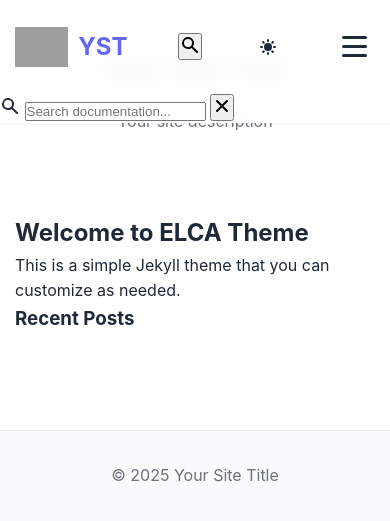
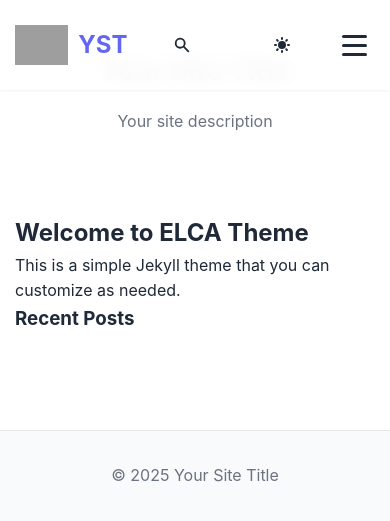
Before and after one commit to mr-izu/elca, a Jekyll site: the page built from index.html, in a window 390 px wide. Shown: the top 521 px of the page. Built offline with Jekyll 4.4.1, drawn with Linux system fonts in a browser that asks for light colours.

Commit message:
Update style.scss

```diff
--- a/assets/css/style.scss
+++ b/assets/css/style.scss
@@ -121,6 +121,75 @@
     color: var(--primary-color);
 }
 
+// Navigation layout
+.nav {
+    display: flex;
+    align-items: center;
+    gap: 0.5rem;
+}
+
+// Search Toggle Button
+.search-toggle {
+    background: none;
+    border: none;
+    cursor: pointer;
+    padding: 0.5rem;
+    border-radius: var(--border-radius);
+    transition: var(--transition);
+    color: var(--text-dark);
+    display: flex;
+    align-items: center;
+    justify-content: center;
+
+    &:hover {
+        background: var(--bg-lighter);
+        color: var(--primary-color);
+    }
+
+    svg {
+        width: 20px;
+        height: 20px;
+    }
+}
+
+// Dark mode toggle button
+.theme-toggle {
+    background: none;
+    border: none;
+    cursor: pointer;
+    padding: 0.5rem;
+    border-radius: var(--border-radius);
+    transition: var(--transition);
+    color: var(--text-dark);
+    display: flex;
+    align-items: center;
+    justify-content: center;
+
+    &:hover {
+        background: var(--bg-lighter);
+    }
+
+    .sun-icon, .moon-icon {
+        width: 20px;
+        height: 20px;
+    }
+
+    .moon-icon {
+        display: none;
+    }
+}
+
+[data-theme="dark"] {
+    .theme-toggle {
+        .sun-icon {
+            display: none;
+        }
+        .moon-icon {
+            display: block;
+        }
+    }
+}
+
 .nav-menu {
     display: flex;
     list-style: none;
@@ -216,44 +285,6 @@
     border-left-color: var(--primary-color);
 }
 
-// Dark mode toggle button
-.theme-toggle {
-    background: none;
-    border: none;
-    cursor: pointer;
-    padding: 0.5rem;
-    border-radius: var(--border-radius);
-    transition: var(--transition);
-    color: var(--text-dark);
-    display: flex;
-    align-items: center;
-    justify-content: center;
-
-    &:hover {
-        background: var(--bg-lighter);
-    }
-
-    .sun-icon, .moon-icon {
-        width: 20px;
-        height: 20px;
-    }
-
-    .moon-icon {
-        display: none;
-    }
-}
-
-[data-theme="dark"] {
-    .theme-toggle {
-        .sun-icon {
-            display: none;
-        }
-        .moon-icon {
-            display: block;
-        }
-    }
-}
-
 // Hamburger menu
 .hamburger {
     display: none;
@@ -283,9 +314,195 @@
     transform: rotate(45deg) translate(-5px, -6px);
 }
 
+// Search Overlay
+.search-overlay {
+    position: fixed;
+    top: 0;
+    left: 0;
+    width: 100%;
+    height: 100%;
+    background: rgba(0, 0, 0, 0.8);
+    backdrop-filter: blur(5px);
+    z-index: 2000;
+    display: none;
+    opacity: 0;
+    transition: opacity 0.3s ease;
+
+    &.active {
+        display: block;
+        opacity: 1;
+    }
+}
+
+.search-modal {
+    position: absolute;
+    top: 20%;
+    left: 50%;
+    transform: translateX(-50%);
+    width: 90%;
+    max-width: 600px;
+    background: var(--bg-white);
+    border-radius: var(--border-radius-lg);
+    box-shadow: var(--shadow-xl);
+    overflow: hidden;
+    max-height: 70vh;
+    display: flex;
+    flex-direction: column;
+}
+
+.search-header {
+    padding: 1.5rem;
+    border-bottom: 1px solid var(--border-light);
+}
+
+.search-input-container {
+    position: relative;
+    display: flex;
+    align-items: center;
+
+    .search-icon {
+        position: absolute;
+        left: 1rem;
+        color: var(--text-light);
+        width: 20px;
+        height: 20px;
+    }
+}
+
+#searchInput {
+    flex: 1;
+    padding: 1rem 1rem 1rem 3rem;
+    border: 2px solid var(--border-light);
+    border-radius: var(--border-radius);
+    font-size: 1.1rem;
+    background: var(--bg-white);
+    color: var(--text-dark);
+    transition: var(--transition);
+
+    &:focus {
+        outline: none;
+        border-color: var(--primary-color);
+        box-shadow: 0 0 0 3px rgba(99, 102, 241, 0.1);
+    }
+
+    &::placeholder {
+        color: var(--text-light);
+    }
+}
+
+.search-close {
+    position: absolute;
+    right: 0.5rem;
+    background: none;
+    border: none;
+    cursor: pointer;
+    padding: 0.5rem;
+    color: var(--text-light);
+    border-radius: var(--border-radius);
+    transition: var(--transition);
+
+    &:hover {
+        background: var(--bg-lighter);
+        color: var(--text-dark);
+    }
+
+    svg {
+        width: 20px;
+        height: 20px;
+    }
+}
+
+.search-results {
+    flex: 1;
+    overflow-y: auto;
+    max-height: 400px;
+}
+
+.search-placeholder,
+.search-no-results,
+.search-error {
+    padding: 2rem;
+    text-align: center;
+    color: var(--text-light);
+    font-style: italic;
+}
+
+.search-results-list {
+    padding: 0.5rem;
+}
+
+.search-result-item {
+    display: flex;
+    align-items: center;
+    padding: 1rem;
+    text-decoration: none;
+    color: var(--text-dark);
+    border-radius: var(--border-radius);
+    transition: var(--transition);
+    margin-bottom: 0.25rem;
+
+    &:hover {
+        background: var(--bg-lighter);
+        transform: translateX(4px);
+    }
+
+    &:last-child {
+        margin-bottom: 0;
+    }
+}
+
+.search-result-content {
+    flex: 1;
+}
+
+.search-result-title {
+    font-weight: 600;
+    margin-bottom: 0.25rem;
+    color: var(--text-dark);
+
+    mark {
+        background: var(--primary-light);
+        color: var(--text-dark);
+        padding: 0.1rem 0.2rem;
+        border-radius: 2px;
+    }
+}
+
+.search-result-excerpt {
+    font-size: 0.9rem;
+    color: var(--text-light);
+    margin-bottom: 0.25rem;
+    line-height: 1.4;
+
+    mark {
+        background: var(--primary-light);
+        color: var(--text-dark);
+        padding: 0.1rem 0.2rem;
+        border-radius: 2px;
+    }
+}
+
+.search-result-url {
+    font-size: 0.75rem;
+    color: var(--accent-color);
+    font-family: monospace;
+}
+
+.search-result-arrow {
+    color: var(--text-light);
+    transition: var(--transition);
+}
+
+.search-result-item:hover .search-result-arrow {
+    color: var(--primary-color);
+    transform: translateX(4px);
+}
+
 // Main content area
 .main-content {
     margin-top: 80px;
+    position: relative;
+    z-index: 1;
 }
 
 // Hero section
@@ -409,6 +626,7 @@
         display: block;
     }
 
+    .search-toggle,
     .theme-toggle {
         margin: 1rem 2rem;
         width: calc(100% - 4rem);
@@ -425,6 +643,26 @@
 
     .nav-container {
         padding: 0.8rem 0;
+    }
+
+    .search-modal {
+        top: 10%;
+        width: 95%;
+        max-height: 80vh;
+    }
+
+    .nav {
+        gap: 0.25rem;
+    }
+
+    .search-toggle,
+    .theme-toggle {
+        padding: 0.4rem;
+
+        svg {
+            width: 18px;
+            height: 18px;
+        }
     }
 }
 
@@ -448,209 +686,26 @@
     .post .post-header h1 {
         font-size: 2rem;
     }
-}
 
+    .search-header {
+        padding: 1rem;
+    }
 
+    #searchInput {
+        padding: 0.75rem 0.75rem 0.75rem 2.5rem;
+        font-size: 1rem;
+    }
 
-// Search Styles
-.search-container {
-    position: relative;
-    margin-right: 2rem;
-    flex: 0 1 400px;
-}
-
-.search-box {
-    display: flex;
-    background: var(--bg-light);
-    border: 2px solid var(--border-light);
-    border-radius: var(--border-radius);
-    overflow: hidden;
-    transition: var(--transition);
-
-    &:focus-within {
-        border-color: var(--primary-color);
-        box-shadow: 0 0 0 3px rgba(99, 102, 241, 0.1);
+    .search-input-container .search-icon {
+        left: 0.75rem;
     }
 }
 
-#search-input {
-    flex: 1;
-    padding: 0.75rem 1rem;
-    border: none;
-    background: transparent;
-    color: var(--text-dark);
-    font-size: 0.9rem;
-
-    &:focus {
-        outline: none;
-    }
-
-    &::placeholder {
-        color: var(--text-light);
-    }
+// Remove old search container styles (these are conflicting)
+.search-container,
+.search-box,
+#search-input,
+.search-button,
+.search-results.old-style {
+    display: none !important;
 }
-
-.search-button {
-    padding: 0.75rem;
-    background: transparent;
-    border: none;
-    color: var(--text-light);
-    cursor: pointer;
-    transition: var(--transition);
-
-    &:hover {
-        color: var(--primary-color);
-        background: var(--bg-lighter);
-    }
-
-    svg {
-        width: 18px;
-        height: 18px;
-    }
-}
-
-.search-results {
-    position: absolute;
-    top: 100%;
-    left: 0;
-    right: 0;
-    background: var(--bg-white);
-    border: 1px solid var(--border-light);
-    border-radius: var(--border-radius);
-    box-shadow: var(--shadow-xl);
-    max-height: 400px;
-    overflow-y: auto;
-    z-index: 1002;
-    display: none;
-
-    &.active {
-        display: block;
-    }
-}
-
-.search-results-list {
-    padding: 0.5rem;
-}
-
-.search-result-item {
-    margin-bottom: 0.25rem;
-
-    &:last-child {
-        margin-bottom: 0;
-    }
-}
-
-.search-result-link {
-    display: block;
-    padding: 0.75rem;
-    text-decoration: none;
-    color: var(--text-dark);
-    border-radius: var(--border-radius);
-    transition: var(--transition);
-
-    &:hover {
-        background: var(--bg-lighter);
-    }
-}
-
-.search-result-title {
-    font-weight: 600;
-    margin-bottom: 0.25rem;
-    color: var(--text-dark);
-
-    mark {
-        background: var(--primary-light);
-        color: var(--text-dark);
-        padding: 0.1rem 0.2rem;
-        border-radius: 2px;
-    }
-}
-
-.search-result-excerpt {
-    font-size: 0.85rem;
-    color: var(--text-light);
-    margin-bottom: 0.25rem;
-    line-height: 1.4;
-
-    mark {
-        background: var(--primary-light);
-        color: var(--text-dark);
-        padding: 0.1rem 0.2rem;
-        border-radius: 2px;
-    }
-}
-
-.search-result-url {
-    font-size: 0.75rem;
-    color: var(--accent-color);
-    font-family: monospace;
-}
-
-.search-no-results,
-.search-error {
-    padding: 1.5rem;
-    text-align: center;
-    color: var(--text-light);
-    font-style: italic;
-}
-
-// Responsive search
-@media (max-width: 1024px) {
-    .search-container {
-        flex: 0 1 300px;
-        margin-right: 1rem;
-    }
-}
-
-@media (max-width: 768px) {
-    .nav {
-        display: flex;
-        align-items: center;
-        gap: 1rem;
-    }
-
-    .search-container {
-        order: -1;
-        flex: 1;
-        margin-right: 0;
-        margin-left: 1rem;
-    }
-
-    .search-results {
-        position: fixed;
-        top: 70px;
-        left: 1rem;
-        right: 1rem;
-        max-height: calc(100vh - 80px);
-    }
-
-    .nav-menu.active ~ .search-container .search-results {
-        display: none !important;
-    }
-}
-
-@media (max-width: 480px) {
-    .search-container {
-        margin-left: 0.5rem;
-    }
-
-    .search-box {
-        #search-input {
-            padding: 0.5rem 0.75rem;
-            font-size: 0.85rem;
-
-            &::placeholder {
-                font-size: 0.85rem;
-            }
-        }
-
-        .search-button {
-            padding: 0.5rem;
-
-            svg {
-                width: 16px;
-                height: 16px;
-            }
-        }
-    }
-}
```
